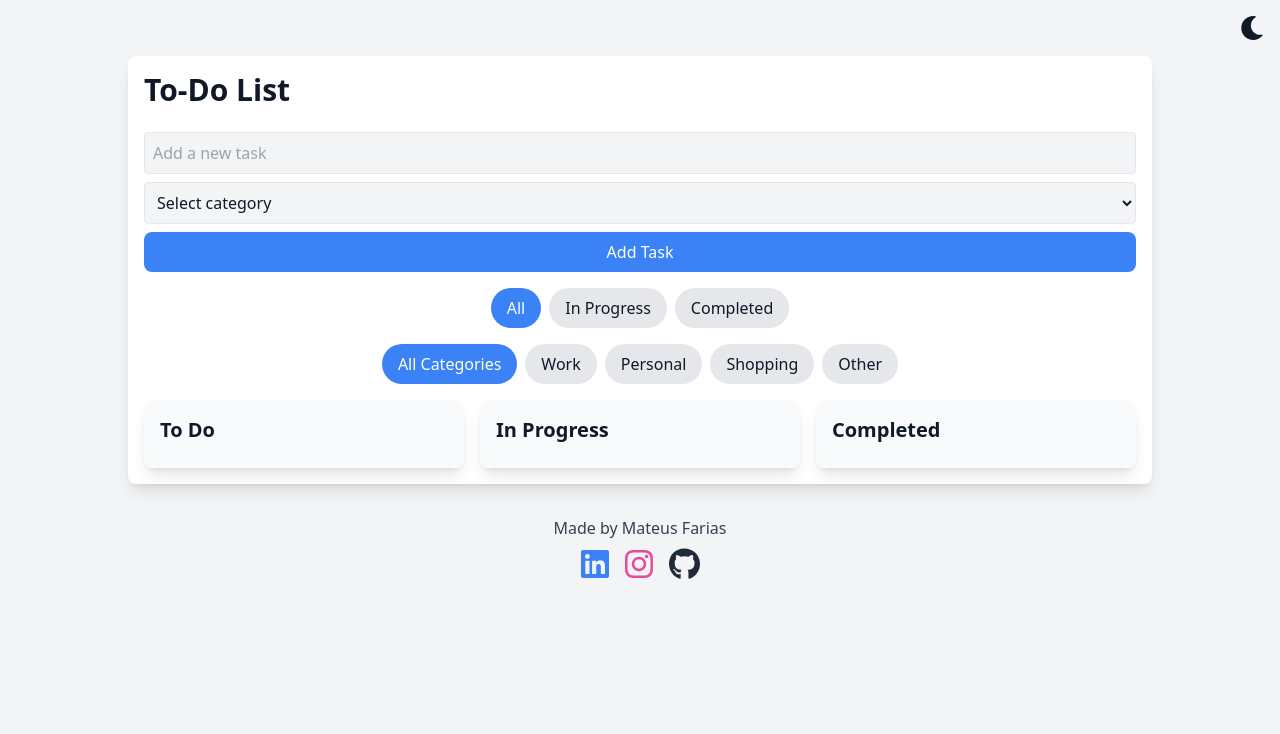
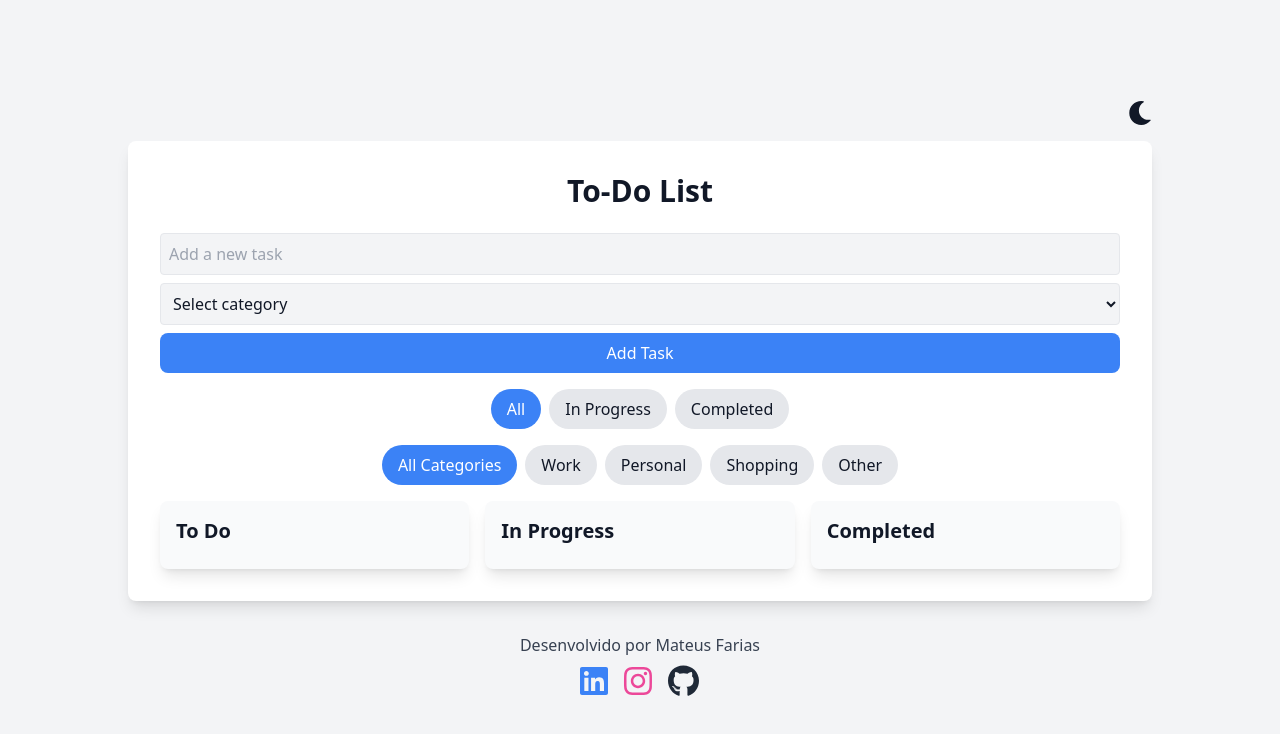
Before and after one commit to O-Farias/ToDo-List, a React (Vite) app: page / in a window 1280 px wide. Shown: the top 734 px of the page. Built offline with nearby package versions, Linux system fonts and the light colour scheme.

Commit message:
Centralized the To-Do List using Flexbox for better alignment

```diff
--- a/src/App.jsx
+++ b/src/App.jsx
@@ -174,9 +174,9 @@ function App() {
       <div
         className={`${
           isDarkMode ? "dark" : ""
-        } min-h-screen bg-gray-100 dark:bg-gray-900 transition-colors duration-500 p-4`}
+        } min-h-screen flex flex-col justify-center items-center bg-gray-100 dark:bg-gray-900 transition-colors duration-500 p-4`}
       >
-        <div className="flex justify-end mb-4">
+        <div className="flex justify-end mb-4 w-full max-w-5xl">
           <button
             onClick={toggleDarkMode}
             className="text-2xl text-gray-900 dark:text-white transition-colors duration-500"
@@ -184,8 +184,8 @@ function App() {
             {isDarkMode ? <FaSun /> : <FaMoon />}
           </button>
         </div>
-        <div className="max-w-5xl mx-auto bg-white dark:bg-gray-800 p-4 rounded-lg shadow-lg transition-colors duration-500">
-          <h1 className="text-3xl font-bold mb-6 text-gray-900 dark:text-white transition-colors duration-500">
+        <div className="w-full max-w-5xl bg-white dark:bg-gray-800 p-8 rounded-lg shadow-lg transition-colors duration-500">
+          <h1 className="text-3xl font-bold mb-6 text-gray-900 dark:text-white transition-colors duration-500 text-center">
             To-Do List
           </h1>
           <TodoForm addTodo={addTodo} />
@@ -348,10 +348,10 @@ function App() {
           </div>
         </div>
         <footer className="mt-8 text-center text-gray-700 dark:text-gray-300">
-          <p>Made by Mateus Farias</p>
+          <p>Desenvolvido por Mateus Farias</p>
           <div className="flex justify-center space-x-4 mt-2">
             <a
-              href="https://www.linkedin.com/in/mateus-farias-b6ab77247/"
+              href="https://www.linkedin.com/in/mateus-farias"
               target="_blank"
               rel="noopener noreferrer"
               className="text-blue-500 hover:text-blue-700 transition-colors duration-300"
@@ -359,7 +359,7 @@ function App() {
               <FontAwesomeIcon icon={faLinkedin} size="2x" />
             </a>
             <a
-              href="https://www.instagram.com/_fariasm/"
+              href="https://www.instagram.com/mateusfarias"
               target="_blank"
               rel="noopener noreferrer"
               className="text-pink-500 hover:text-pink-700 transition-colors duration-300"
@@ -367,7 +367,7 @@ function App() {
               <FontAwesomeIcon icon={faInstagram} size="2x" />
             </a>
             <a
-              href="https://github.com/O-Farias"
+              href="https://github.com/mateusfarias"
               target="_blank"
               rel="noopener noreferrer"
               className="text-gray-800 dark:text-gray-200 hover:text-black dark:hover:text-white transition-colors duration-300"
```
